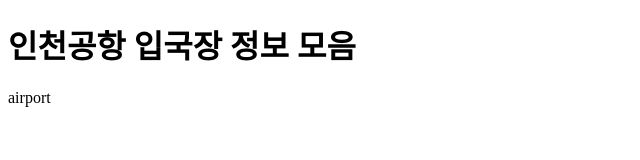
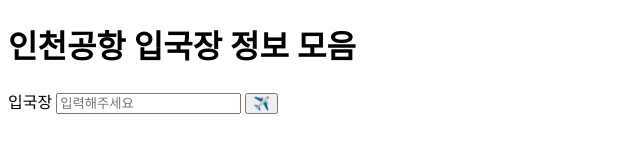
Before and after one commit to Bravetomato/using_API, a plain HTML site: page index.html in a window 1280 px wide. Shown: the whole page, without its empty margins (0-640 px from the left). Drawn offline with Linux system fonts and the light colour scheme; a web font is replaced by a local one.

Commit message:
form설정

```diff
--- a/index.html
+++ b/index.html
@@ -5,10 +5,14 @@
     <meta http-equiv="X-UA-Compatible" content="IE=edge">
     <meta name="viewport" content="width=device-width, initial-scale=1.0">
     <link href='//spoqa.github.io/spoqa-han-sans/css/SpoqaHanSansNeo.css' rel='stylesheet' type='text/css'>
-    <title lang="ko">입국장 길라잡이</title>
+    <title lang="eg">All About Incheon Airport</title>
 </head>
 <body>
     <h1>인천공항 입국장 정보 모음</h1>
-    <div>airport</div>
+    <form aria-label="입국장 검색입력">
+    <lable for="arrival">입국장</lable>
+    <input id="arrival" type="text" placeholder="입력해주세요" />
+    <button type="button">✈️</button>
+    </form>
 </body>
 </html>
```
